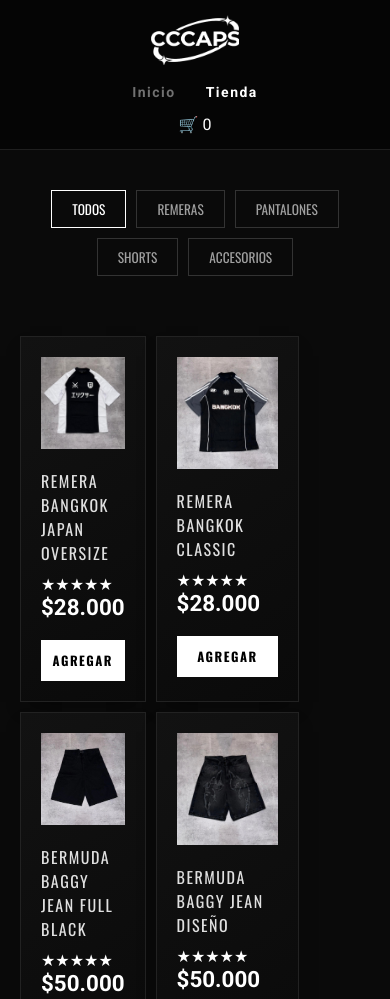
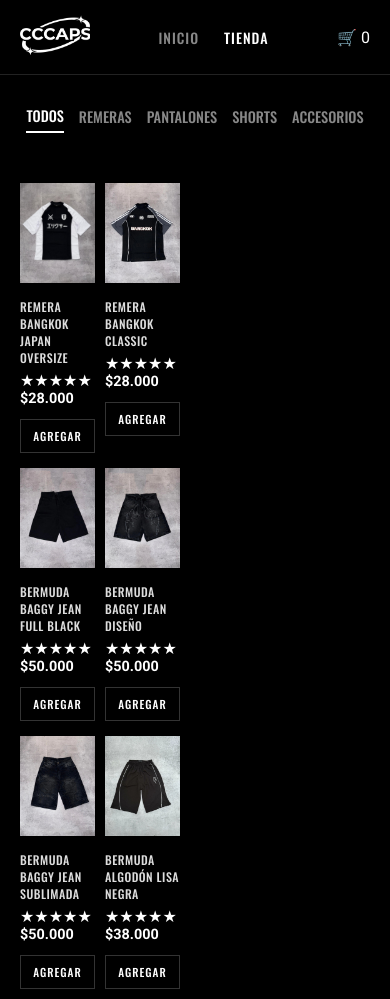
Before and after one commit to teito2332/cccaps-store, a plain HTML site: page tienda.html in a window 390 px wide. Shown: the top 999 px of the page. Drawn offline with nearby package versions, Linux system fonts and the light colour scheme.

Commit message:
Add files via upload

```diff
--- a/css/estilo.css
+++ b/css/estilo.css
@@ -1,53 +1,52 @@
 /* =========================================
-   ESTILO PREMIUM - CCCAPS (MODO DARK)
+   ESTILO CCCAPS "ULTRA-CLEAN" (V2)
    ========================================= */
-@import url('https://fonts.googleapis.com/css2?family=Oswald:wght@400;700&family=Roboto:wght@300;400;700&display=swap');
+@import url('https://fonts.googleapis.com/css2?family=Oswald:wght@500;700&family=Roboto:wght@400;700&display=swap');
 
 :root {
-    --bg-color: #0a0a0a;       /* Negro profundo */
-    --card-bg: #141414;        /* Gris muy oscuro */
-    --text-main: #ffffff;      /* Blanco */
-    --text-muted: #a0a0a0;     /* Gris claro */
-    --accent: #ffffff;         /* Acento blanco puro */
-    --danger: #ff4d4d;         /* Rojo para errores/eliminar */
-    --success: #00ff88;        /* Verde neón estilo urbano */
+    --bg-color: #000000;       /* Negro puro */
+    --text-color: #ffffff;     /* Blanco puro */
+    --accent-color: #ffffff;   /* Acentos blancos */
+    --gray-text: #888888;      /* Texto secundario */
 }
 
 * {
     margin: 0;
     padding: 0;
     box-sizing: border-box;
+    -webkit-tap-highlight-color: transparent; /* Quita el brillo azul al tocar en celular */
 }
 
 body {
     background-color: var(--bg-color);
-    color: var(--text-main);
-    font-family: 'Roboto', sans-serif; /* Texto cuerpo */
+    color: var(--text-color);
+    font-family: 'Roboto', sans-serif;
     overflow-x: hidden;
 }
 
-h1, h2, h3, .brand-font {
-    font-family: 'Oswald', sans-serif; /* Títulos estilo urbano */
+/* TIPOGRAFÍA URBANA */
+h1, h2, h3, .btn, nav a {
+    font-family: 'Oswald', sans-serif;
     text-transform: uppercase;
     letter-spacing: 1px;
 }
 
-a { text-decoration: none; color: inherit; transition: 0.3s; }
+a { text-decoration: none; color: inherit; }
 ul { list-style: none; }
 
-/* ================= HEADER ================= */
+/* ================= HEADER MINIMALISTA ================= */
 header {
-    background: rgba(10, 10, 10, 0.95);
+    background: rgba(0, 0, 0, 0.9);
     backdrop-filter: blur(10px);
-    border-bottom: 1px solid #222;
     position: sticky;
     top: 0;
     z-index: 1000;
     padding: 15px 0;
+    border-bottom: 1px solid #222;
 }
 
 .header-container {
-    max-width: 1200px;
+    max-width: 1400px; /* Más ancho para pantallas grandes */
     margin: 0 auto;
     padding: 0 20px;
     display: flex;
@@ -56,319 +55,168 @@
 }
 
 .logo {
-    height: 50px; /* Ajusta según tu logo real */
-    filter: brightness(0) invert(1); /* Vuelve el logo blanco si es negro */
+    height: 40px; /* Logo más sutil */
+    filter: brightness(0) invert(1);
 }
 
-nav {
-    display: flex;
-    gap: 30px;
-}
+nav { display: flex; gap: 25px; }
+nav a { font-size: 14px; color: var(--gray-text); font-weight: 500; }
+nav a.activo, nav a:hover { color: var(--text-color); }
 
-nav a {
-    font-size: 14px;
-    font-weight: 700;
-    color: var(--text-muted);
-}
+.btn-icon { font-size: 1.2rem; }
 
-nav a:hover, nav a.activo {
-    color: var(--accent);
-}
-
-/* ================= HERO BANNER ================= */
+/* ================= BANNER CINEMÁTICO ================= */
 .banner {
-    height: 85vh; /* Pantalla casi completa */
-    background: linear-gradient(rgba(0,0,0,0.4), rgba(0,0,0,0.7)),
+    height: 80vh;
+    background: linear-gradient(to bottom, rgba(0,0,0,0.2), #000000),
                 url('../imagenesropa/banner.jpg') center/cover no-repeat;
     display: flex;
-    align-items: center;
+    align-items: flex-end; /* Texto abajo estilo revista */
     justify-content: center;
+    padding-bottom: 80px;
     text-align: center;
 }
 
 .banner-content h1 {
-    font-size: 4rem;
-    margin-bottom: 10px;
-    text-shadow: 0 4px 10px rgba(0,0,0,0.5);
+    font-size: 3.5rem;
+    line-height: 1;
+    margin-bottom: 15px;
+    text-shadow: 0 2px 10px rgba(0,0,0,0.8);
 }
 
-.banner-content p {
-    font-size: 1.2rem;
-    color: #ddd;
-    margin-bottom: 30px;
-}
-
-/* Botones Generales */
-.btn {
-    display: inline-block;
-    padding: 12px 35px;
-    background: var(--accent);
-    color: #000;
+.banner .btn {
+    background: white;
+    color: black;
+    padding: 12px 40px;
+    font-size: 1rem;
     font-weight: bold;
-    font-family: 'Oswald', sans-serif;
     border: none;
-    cursor: pointer;
-    text-transform: uppercase;
-}
-
-.btn:hover {
-    background: #ccc;
-    transform: translateY(-2px);
+    margin-top: 20px;
 }
 
 /* ================= FILTROS ================= */
 .filtros {
+    padding: 30px 20px 10px;
     display: flex;
     justify-content: center;
-    flex-wrap: wrap;
-    gap: 10px;
-    padding: 40px 20px;
+    gap: 15px;
+    overflow-x: auto; /* Scroll horizontal en móvil si no caben */
+    white-space: nowrap;
 }
 
 .filtro {
     background: transparent;
-    border: 1px solid #333;
-    color: var(--text-muted);
-    padding: 8px 20px;
+    border: none;
+    color: var(--gray-text);
+    font-size: 0.9rem;
+    font-family: 'Oswald', sans-serif;
     cursor: pointer;
-    font-family: 'Oswald', sans-serif;
-    transition: 0.3s;
+    padding-bottom: 5px;
 }
 
-.filtro.activo, .filtro:hover {
-    border-color: var(--accent);
-    color: var(--accent);
+.filtro.activo {
+    color: white;
+    border-bottom: 2px solid white;
 }
 
-/* ================= GRID PRODUCTOS ================= */
+/* ================= GRILLA DE PRODUCTOS (CAMBIO RADICAL) ================= */
 .productos {
     display: grid;
-    grid-template-columns: repeat(auto-fill, minmax(260px, 1fr));
-    gap: 30px;
-    max-width: 1200px;
+    grid-template-columns: repeat(auto-fill, minmax(280px, 1fr)); /* Desktop */
+    gap: 40px 20px; /* Espacio vertical grande, horizontal medio */
+    max-width: 1400px;
     margin: 0 auto;
-    padding: 20px;
+    padding: 40px 20px;
 }
 
 .producto {
-    background: var(--card-bg);
-    padding: 15px;
-    transition: transform 0.3s ease;
-    border: 1px solid #222;
+    background: transparent !important; /* QUITA EL FONDO GRIS */
+    border: none !important;            /* QUITA EL BORDE */
+    box-shadow: none !important;        /* QUITA LA SOMBRA */
+    padding: 0 !important;
+    text-align: left; /* Alineación a la izquierda estilo Zara/Bahamas */
 }
 
-.producto:hover {
-    border-color: #444;
-    transform: translateY(-5px);
-}
-
-/* Imagen con efecto Swap (Adelante/Atrás) */
 .img-box {
+    width: 100%;
+    aspect-ratio: 3 / 4; /* Formato vertical perfecto para ropa */
+    overflow: hidden;
+    background: #111;
     position: relative;
-    width: 100%;
-    aspect-ratio: 1 / 1.1; /* Formato vertical moderno */
-    overflow: hidden;
     margin-bottom: 15px;
-    background: #222; /* Placeholder mientras carga */
 }
 
 .img-box img {
     width: 100%;
     height: 100%;
     object-fit: cover;
-    position: absolute;
-    top: 0; left: 0;
-    transition: opacity 0.4s ease;
+    transition: transform 0.6s ease;
 }
 
-.img-box .back { opacity: 0; }
-.producto:hover .img-box .back { opacity: 1; }
+.producto:hover .img-box img {
+    transform: scale(1.05); /* Zoom suave al pasar mouse */
+}
 
+/* TEXTOS DEL PRODUCTO LIMPIOS */
 .producto h3 {
     font-size: 0.9rem;
+    font-weight: 500;
+    color: #ddd;
     margin-bottom: 5px;
-    font-weight: 400;
-    color: var(--text-muted);
+    letter-spacing: 0.5px;
 }
 
 .producto .precio {
-    font-size: 1.1rem;
-    font-weight: bold;
-    color: var(--text-main);
-    margin-bottom: 10px;
+    font-size: 1rem;
+    font-weight: 700;
+    color: white;
+    margin-bottom: 12px;
 }
 
-.acciones {
-    display: flex;
-    gap: 10px;
+/* BOTÓN "AGREGAR" MINIMALISTA */
+.acciones .btn {
+    width: 100%;
+    background: transparent;
+    border: 1px solid #333;
+    color: white;
+    padding: 10px;
+    font-size: 0.8rem;
+    transition: 0.2s;
 }
 
-.acciones .btn {
-    width: 100%;
-    padding: 10px;
-    font-size: 0.8rem;
+.acciones .btn:hover {
+    background: white;
+    color: black;
+    border-color: white;
 }
 
-.ver-detalle {
-    display: block;
-    text-align: center;
-    font-size: 0.75rem;
-    margin-top: 10px;
-    text-decoration: underline;
-    color: #666;
+.ver-detalle { display: none; } /* Ocultamos "ver detalle" para limpiar visualmente */
+
+/* ================= MOBILE (CELULAR) ================= */
+@media (max-width: 768px) {
+    .banner-content h1 { font-size: 2.5rem; }
+
+    .productos {
+        display: grid;
+        grid-template-columns: 1fr 1fr; /* 2 COLUMNAS EXACTAS */
+        gap: 15px 10px; /* Espacio pequeño entre fotos */
+        padding: 20px 10px;
+    }
+
+    .producto h3 { font-size: 0.75rem; } /* Texto más chico para que entre */
+    .producto .precio { font-size: 0.9rem; }
+
+    .acciones .btn {
+        padding: 8px 0;
+        font-size: 0.7rem;
+    }
 }
 
 /* ================= CARRITO ================= */
 #carrito {
-    position: fixed;
-    top: 80px;
-    right: 20px;
-    width: 350px;
-    background: #1a1a1a;
-    border: 1px solid #333;
-    padding: 20px;
-    box-shadow: 0 10px 30px rgba(0,0,0,0.5);
-    z-index: 2000;
-    transform: translateX(120%);
-    transition: transform 0.3s ease-in-out;
+    background: #111;
+    border-left: 1px solid #333;
+    padding: 30px;
 }
-
-#carrito.visible {
-    transform: translateX(0);
-}
-
-.carrito-header {
-    display: flex;
-    justify-content: space-between;
-    margin-bottom: 15px;
-    border-bottom: 1px solid #333;
-    padding-bottom: 10px;
-}
-
-#lista-carrito li {
-    display: flex;
-    justify-content: space-between;
-    margin-bottom: 10px;
-    font-size: 0.9rem;
-    border-bottom: 1px solid #222;
-    padding-bottom: 5px;
-}
-
-.eliminar {
-    background: none; border: none; color: var(--danger); cursor: pointer;
-}
-
-/* ================= FOOTER ================= */
-footer {
-    background: #050505;
-    padding: 40px 20px;
-    text-align: center;
-    border-top: 1px solid #222;
-    margin-top: 50px;
-}
-
-.whatsapp {
-    position: fixed;
-    bottom: 20px;
-    right: 20px;
-    background: #25D366;
-    color: white;
-    width: 50px;
-    height: 50px;
-    border-radius: 50%;
-    display: flex;
-    align-items: center;
-    justify-content: center;
-    font-size: 24px;
-    box-shadow: 0 4px 10px rgba(0,0,0,0.3);
-    z-index: 3000;
-}
-
-/* ================= MOBILE ================= */
-@media (max-width: 768px) {
-    .header-container { flex-direction: column; gap: 15px; }
-    .productos { grid-template-columns: 1fr 1fr; gap: 10px; padding: 10px; } /* 2 columnas en móvil */
-    .banner-content h1 { font-size: 2.5rem; }
-    #carrito { width: 100%; top: auto; bottom: 0; border-radius: 15px 15px 0 0; }
-    .btn { padding: 10px 20px; }
-}
-
-/* =========================================
-   MEJORAS VISUALES PREMIUM (Pega esto al final de estilo.css)
-   ========================================= */
-
-/* 1. Tipografía más espaciada y elegante */
-h1, h2, h3, .brand-font, .btn, nav a {
-    letter-spacing: 1.5px !important; /* Fuerza más espacio entre letras */
-}
-
-h1 { /* Título del banner */
-    text-shadow: 0 5px 15px rgba(0,0,0,0.8) !important;
-}
-
-
-/* 2. Header más sofisticado (Efecto vidrio) */
-header {
-    background: rgba(5, 5, 5, 0.75) !important; /* Más transparente */
-    backdrop-filter: blur(20px) !important; /* Mayor desenfoque */
-    border-bottom: 1px solid rgba(255,255,255,0.1) !important;
-}
-
-nav a {
-    opacity: 0.7;
-    transition: 0.3s;
-}
-nav a:hover, nav a.activo {
-    opacity: 1;
-    color: #fff !important;
-}
-
-
-/* 3. Tarjetas de Producto con Profundidad */
-.producto {
-    background: linear-gradient(145deg, #121212, #0a0a0a) !important; /* Degradado sutil */
-    border: 1px solid #222 !important;
-    box-shadow: 0 10px 20px -10px rgba(0,0,0,0.5) !important; /* Sombra inicial suave */
-    padding: 20px !important; /* Más aire dentro de la tarjeta */
-    border-radius: 0 !important; /* Bordes rectos, más urbano */
-}
-
-/* Efecto al pasar el mouse sobre el producto */
-.producto:hover {
-    border-color: #fff !important; /* Borde blanco brillante */
-    transform: translateY(-10px) scale(1.02) !important; /* Sube y crece un poquito */
-    box-shadow: 0 20px 40px -10px rgba(0,0,0,0.8) !important; /* Sombra profunda */
-    z-index: 10;
-}
-
-.producto h3 {
-    font-size: 1rem !important;
-    margin-top: 20px !important;
-    margin-bottom: 10px !important;
-    font-weight: 400 !important;
-    color: #e0e0e0 !important;
-}
-
-.producto .precio {
-    font-size: 1.4rem !important;
-    font-weight: 800 !important;
-    color: #fff !important;
-    margin-bottom: 20px !important;
-    display: block;
-}
-
-/* 4. Botones con más impacto */
-.btn, .btn.add-cart {
-    border-radius: 0 !important; /* Botones cuadrados urbanos */
-    text-transform: uppercase;
-    font-weight: 700 !important;
-    transition: all 0.3s cubic-bezier(0.25, 0.8, 0.25, 1) !important;
-    border: 1px solid transparent;
-}
-
-.btn:hover, .btn.add-cart:hover {
-    background: #fff !important;
-    color: #000 !important;
-    box-shadow: 0 0 20px rgba(255,255,255,0.4) !important; /* Resplandor blanco */
-    transform: translateY(-3px) !important;
-}
+.carrito-header { border-bottom: 1px solid #333; }
+#lista-carrito li { border-bottom: 1px solid #222; }
```
